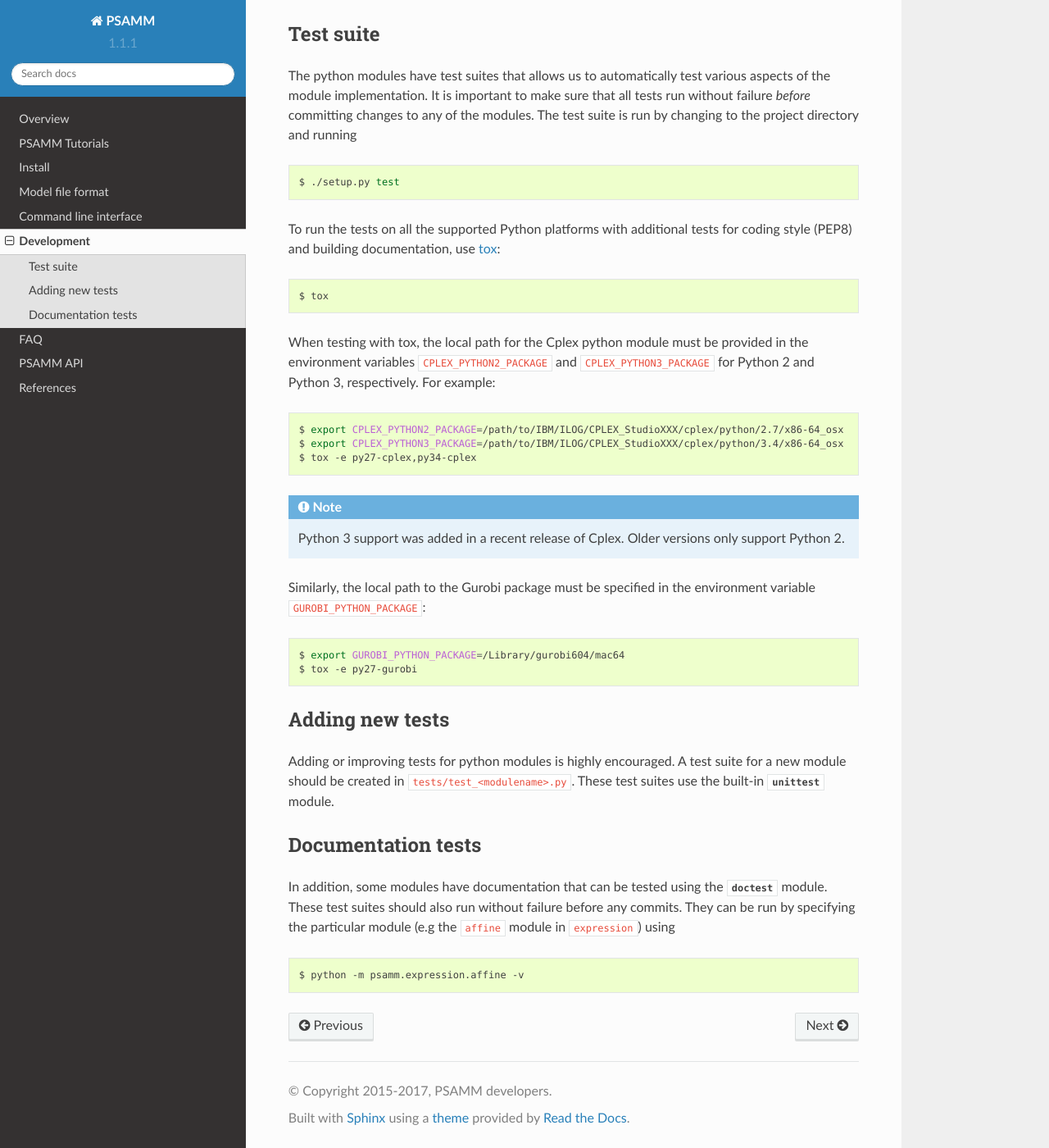
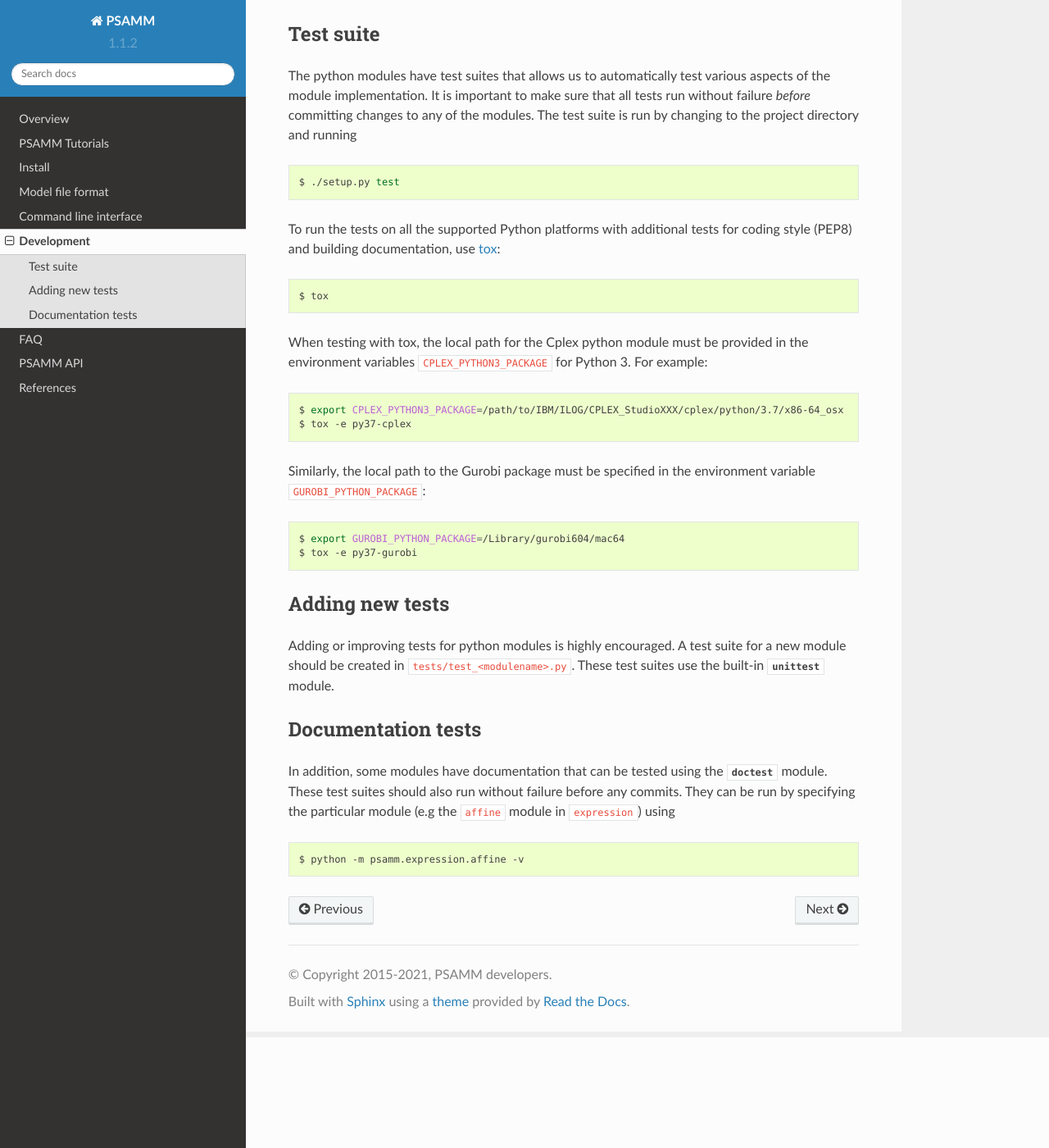
Before and after one commit to zhanglab/psamm, a Sphinx documentation site: the page built from docs/development.rst, in a window 1280 px wide and 1400 px high, scrolled down 135 px. Shown: the whole window at 82% size. Built offline with Sphinx 7.4.7 and the Read the Docs theme 2.0.0, drawn with Linux system fonts in a browser that asks for light colours.

Commit message:
Dropped python 2.7, 3.3, and 3.4 support

```diff
--- a/docs/conf.py
+++ b/docs/conf.py
@@ -67,7 +67,7 @@
 
 # General information about the project.
 project = u'PSAMM'
-copyright = u'2015-2017, PSAMM developers'
+copyright = u'2015-2021, PSAMM developers'
 author = u'PSAMM developers'
 
 # The version info for the project you're documenting, acts as replacement for
@@ -124,7 +124,7 @@
 todo_include_todos = False
 
 intersphinx_mapping = {
-    'python': ('https://docs.python.org/2.7', None)
+    'python': ('https://docs.python.org/3', None)
 }
 
 autodoc_member_order = 'bysource'
--- a/docs/development.rst
+++ b/docs/development.rst
@@ -22,19 +22,14 @@
     $ tox
 
 When testing with tox, the local path for the Cplex python module must be
-provided in the environment variables ``CPLEX_PYTHON2_PACKAGE`` and
-``CPLEX_PYTHON3_PACKAGE`` for Python 2 and Python 3, respectively. For example:
+provided in the environment variables ``CPLEX_PYTHON3_PACKAGE`` for Python 3.
+For example:
 
 .. code-block:: shell
 
-    $ export CPLEX_PYTHON2_PACKAGE=/path/to/IBM/ILOG/CPLEX_StudioXXX/cplex/python/2.7/x86-64_osx
-    $ export CPLEX_PYTHON3_PACKAGE=/path/to/IBM/ILOG/CPLEX_StudioXXX/cplex/python/3.4/x86-64_osx
-    $ tox -e py27-cplex,py34-cplex
+    $ export CPLEX_PYTHON3_PACKAGE=/path/to/IBM/ILOG/CPLEX_StudioXXX/cplex/python/3.7/x86-64_osx
+    $ tox -e py37-cplex
 
-.. note::
-
-    Python 3 support was added in a recent release of Cplex. Older versions
-    only support Python 2.
 
 Similarly, the local path to the Gurobi package must be specified in the
 environment variable ``GUROBI_PYTHON_PACKAGE``:
@@ -42,7 +37,7 @@
 .. code-block:: shell
 
     $ export GUROBI_PYTHON_PACKAGE=/Library/gurobi604/mac64
-    $ tox -e py27-gurobi
+    $ tox -e py37-gurobi
 
 Adding new tests
 ----------------
```
Also changed, not shown: NEWS.md (+9 -0 lines), docs/install.rst (+4 -29 lines), docs/tutorial/psamm-install.rst (+7 -11 lines), setup.py (+2 -7 lines), .travis.yml, 1 other file.
